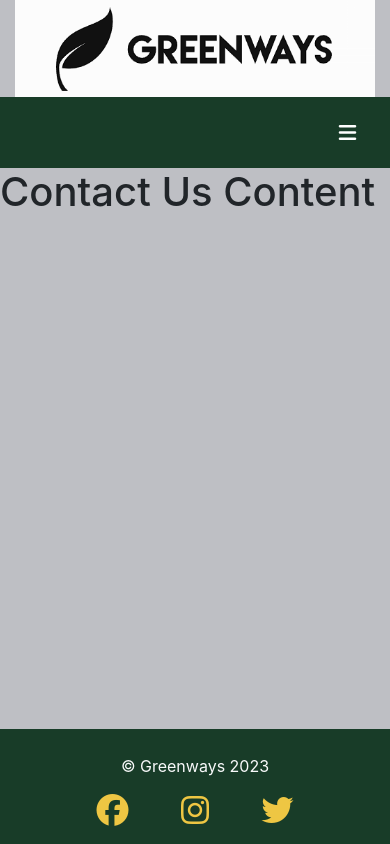
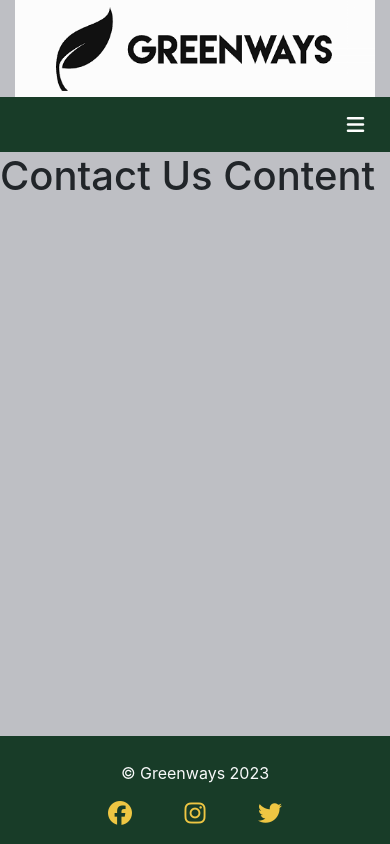
Before and after one commit to The-Carbon-Crushers/greenways, a Django app: page /contact/ in a window 390 px wide. Run offline with Django 3.2, Linux system fonts and the light colour scheme; some libraries are stand-ins or nearby versions.

Commit message:
Add media queries for max-width 650px

```diff
--- a/static/css/style.css
+++ b/static/css/style.css
@@ -68,3 +68,18 @@ footer i {
 footer i:hover {
     opacity: 0.5;
 }
+
+
+/* Media Queries */
+
+/* Media Queries for max-width: 650px  */
+@media (max-width: 650px) {
+
+    .navbar {
+        padding: 0.8rem;
+    }
+
+    footer i {
+        font-size: 1.5rem;
+    }
+}
```
